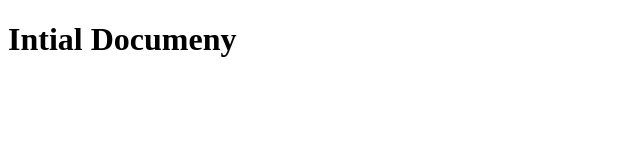
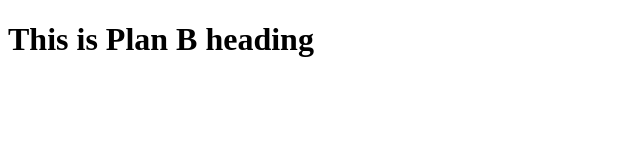
Before and after one commit to xion0016/learning-branching, a plain HTML site: page index.html in a window 1280 px wide. Shown: the whole page, without its empty margins (0-640 px from the left). Drawn offline with Linux system fonts and the light colour scheme.

Commit message:
change heading

```diff
--- a/index.html
+++ b/index.html
@@ -5,6 +5,6 @@
     <title>Document</title>
 </head>
 <body>
-    <h1>Intial Documeny</h1>
+    <h1>This is Plan B heading</h1>
 </body>
 </html>
```
